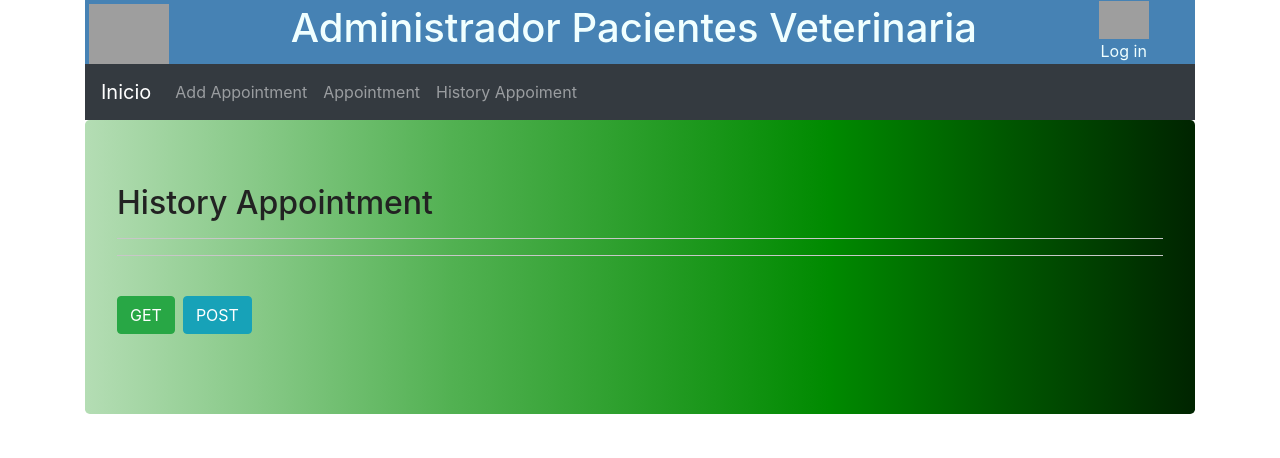
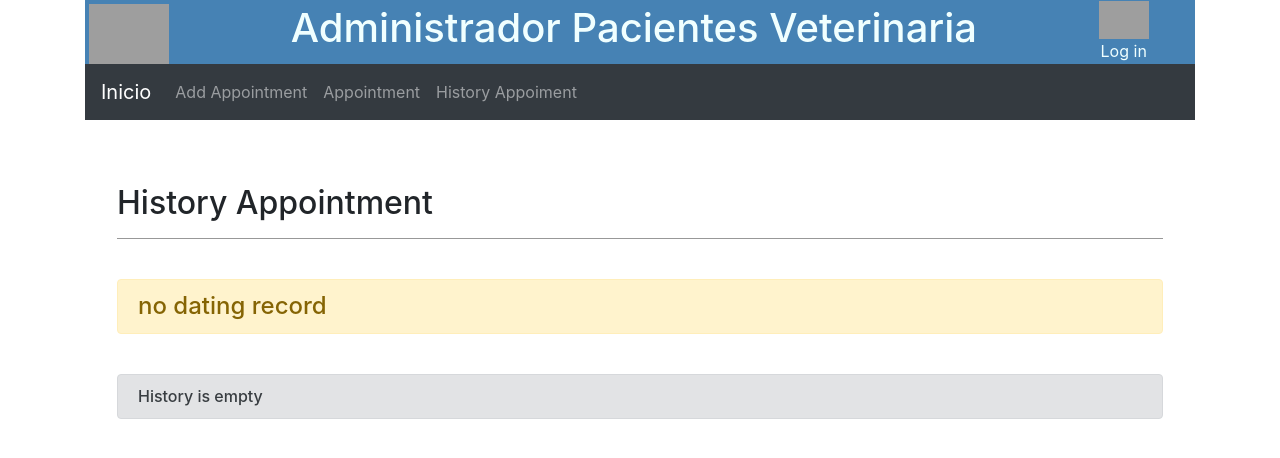
Before and after one commit to GusV15/admin-pacientes-veterinaria-app, a Vue app: page /historyappoiment in a window 1280 px wide. Shown: the top 458 px of the page. Built offline with nearby package versions, Linux system fonts and the light colour scheme; grey boxes are pictures that could not be loaded; what vue-form would draw is missing.

Commit message:
Se agrega funciones computadas y se mejora vista de componente historial

```diff
--- a/src/components/HistoryAppoiment.vue
+++ b/src/components/HistoryAppoiment.vue
@@ -4,36 +4,51 @@
      <div class="jumbotron">
     <h2>History Appointment</h2>
       <hr>
-      <hr>
       <br>
+    <h4 v-if="!citas.length" class="alert alert-warning">
+          no dating record
+      </h4>
+       <validate v-else tag="div">
+          <!-- Elemento de entrada -->
+          <label for="nombre">Search history by name</label>
+          <input
+            type="text"
+            id="nombre"
+            name="nombre"
+            class="form-control"
+            autocomplete="off"
+            :minlength="nombreMinLength"
+            requerid
+          />
+           <!-- Mensajes de validación -->
+          <field-messages name="nombre" show="$dirty">
+            <!-- <div class="alert alert-success mt-1">Success!</div> -->
 
-
-<button class="btn btn-success mr-2 mb-3" @click="getMascotas()">GET</button>
-      <button class="btn btn-info mb-3" @click="postMascotas()">POST</button>
-
-      <div class="media alert alert-info" v-for="(mascota,index) in mascotas" :key="index">
-          <img :src="mascota.foto" width="400" :alt="mascota.nombre" :style="{'border-radius': '10px'}">
-          <div class="media-body ml-4">
-              <h4 class="mt-0">
-                <u>Historial de Mascota {{ index + 1 }} - ID: {{ mascota.id }} - creado: {{ convertirFyh(mascota.fechaDeAtencion) }}</u>
-              </h4>
-              <br>
-              <p>Nombre: <b>{{ mascota.nombre }}</b></p>
-              <p>Edad: <b>{{ mascota.edad }}</b></p>
-              <p>Especie: <b>{{ mascota.especie }}</b></p>
-              <p>Raza: <b>{{ mascota.raza }}</b></p>
-              <p>Sexo: <b>{{ mascota.sexo }}</b></p>
-              <p>Observación: <i>{{ mascota.observacion}}</i></p>
-              <p>Fecha de Atencion: <b>{{ mascota.fechaDeAtencion }}</b></p>
-
-              <p>Nombre de Humano: {{ mascota.nombreDuenio }}</p>
-              <p>Dirección De Humano: <i><u>{{ mascota.direccion }}</u></i> </p>
-
-              <button class="btn btn-warning mr-3 mt-3" @click="putMascota(mascota.id)">PUT</button>
-              <button class="btn btn-danger mt-3" @click="deleteMascota(mascota.id)">DELETE</button>
+            <div slot="minlength" class="alert alert-danger mt-1">
+              Este campo requiere como mínimo {{nombreMinLength}} caracteres.
+            </div>
+          </field-messages>
+       </validate>
+        <br>
+      <div  class="media alert alert-info" v-for="(cita,index) in mostrarAtendidos()  "   :key="index" >
+<!--           <img v-if="cita.atendido"  :src="cita.foto" width="200" :alt="cita.nombre" :style="{'border-radius': '10px'}">  -->
+         <div  class="media-body ml-4">
+              <h5 class="mt-0">
+                <u>dating history {{ index + 1 }}  - create: {{ convertirFyh(cita.fecha_hora_atencion) }}</u>
+              </h5>
+              <p>Pet: <b>{{ cita.nombre }}</b></p>
+              <p >Human Name: <b>{{ cita.nombre_duenio }}</b></p>
+              <p>Date and time of attention: <b>{{ cita.fecha_hora_atencion }}</b></p>
+              <p>Email: <b>{{ cita.email }}</b></p>
+              <p>Observation: <b>{{ cita.sintomas }}</b></p>
+             <!--  <p>atendido: <b>{{ cita.atendido }}</b></p> -->
+              <!-- <button class="btn btn-danger mt-3" @click="deleteHistorial(cita.id)">DELETE</button> -->
           </div>
-      </div>
-
+          </div>
+         <h6 class="alert alert-secondary">
+         <span v-if="calcularHistorialPorNombre.ninguno">History is empty</span>
+          <span v-else> Number of records: {{calcularHistorialPorNombre.totalAtendidos}} </span>
+      </h6>
       </div>
   </section>
 
@@ -45,12 +60,15 @@
     name: 'src-components-history-appoiment',
     props: [],
     mounted () {
-this.getMascotas()
+this.getCitas()
     },
     data () {
       return {
-url:'https://628b0d3f667aea3a3e2655ba.mockapi.io/HistoryAppoiment',
-mascotas:[]
+url:'https://62861febf0e8f0bb7c10b9cd.mockapi.io/citas',
+citas:[],
+totalAtendidos:0,
+totalPorNombre:0,
+nombreMinLength:2
       }
     },
     methods: {
@@ -60,19 +78,31 @@ convertirFyh(fyh) {
       /* ---------------------------------- */
       /*           API REST : GET           */
       /* ---------------------------------- */
-      async getMascotas() {
+      async getCitas() {
         try {
-          let { data: mascotas } = await this.axios(this.url)
-          console.log('AXIOS GET mascotas', mascotas)
-          this.mascotas = mascotas
+          let { data: citas } = await this.axios(this.url)
+          console.log('AXIOS GET citas', citas)
+          this.citas = citas
         }
         catch(error) {
-          console.error('Error en getMascotas()', error.message)
+          console.error('Error en getcitas()', error.message)
         }
       },
+    mostrarAtendidos(){
+     let atendidos=this.citas.filter(cita => cita.atendido)
+     return atendidos
+    }
     },
     computed: {
-
+calcularHistorialPorNombre() {
+  let totalAtendidos= this.citas.filter(cita => cita.atendido).length
+  let totalPorNombre= this.citas.filter(cita => cita.nombre).length
+return{
+  ninguno : totalAtendidos == 0,
+totalAtendidos:totalAtendidos,
+totalPorNombre:totalPorNombre
+}
+}
     }
 }
 
@@ -84,21 +114,17 @@ convertirFyh(fyh) {
 
   }
     .jumbotron {
-    /* Permalink - use to edit and share this gradient: https://colorzilla.com/gradient-editor/#b4ddb4+0,83c783+17,52b152+33,008a00+67,005700+83,002400+100;Green+3D+%231 */
-    background: #b4ddb4; /* Old browsers */
-    background: -moz-linear-gradient(left,  #b4ddb4 0%, #83c783 17%, #52b152 33%, #008a00 67%, #005700 83%, #002400 100%); /* FF3.6-15 */
-    background: -webkit-linear-gradient(left,  #b4ddb4 0%,#83c783 17%,#52b152 33%,#008a00 67%,#005700 83%,#002400 100%); /* Chrome10-25,Safari5.1-6 */
-    background: linear-gradient(to right,  #b4ddb4 0%,#83c783 17%,#52b152 33%,#008a00 67%,#005700 83%,#002400 100%); /* W3C, IE10+, FF16+, Chrome26+, Opera12+, Safari7+ */
-    filter: progid:DXImageTransform.Microsoft.gradient( startColorstr='#b4ddb4', endColorstr='#002400',GradientType=1 ); /* IE6-9 */
-
-    color: #222;
+ background-color: white;
   }
 
   hr {
-    background-color: #ddd;
+    background-color: darkgray;
   }
 
   pre {
     color: #333;
   }
+ p { margin: 0;
+  }
+  h5 { margin: 0; }
 </style>
```
